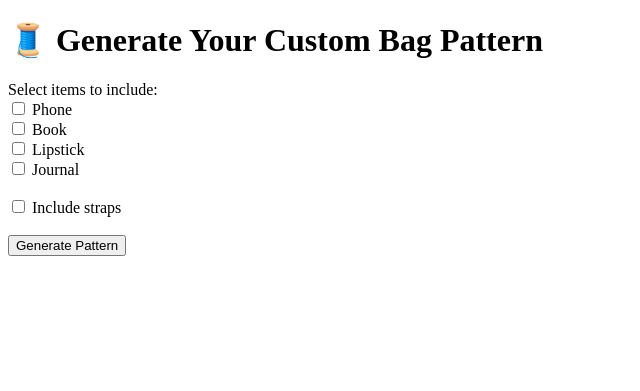
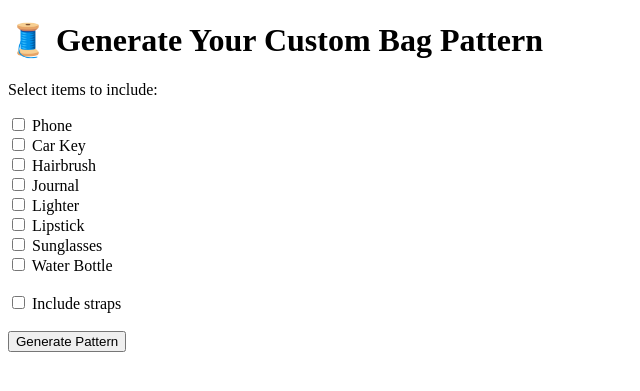
Before and after one commit to kayahirsch/pattern-3d-generator, a Flask app: page / in a window 1280 px wide. Shown: the top 391 px of the page, without its empty margins (0-640 px from the left). Run offline with Flask 3, Linux system fonts and the light colour scheme.

Commit message:
Update index.html

```diff
--- a/templates/index.html
+++ b/templates/index.html
@@ -4,19 +4,23 @@
   <title>3D-to-2D Pattern Generator</title>
 </head>
 <body>
-  <h1>🧵 Generate Your Custom Bag Pattern</h1>
-  <form action="/generate-pattern" method="post">
-    <label>Select items to include:</label><br>
-    <input type="checkbox" name="objects" value="phone"> Phone<br>
-    <input type="checkbox" name="objects" value="book"> Book<br>
-    <input type="checkbox" name="objects" value="lipstick"> Lipstick<br>
-    <input type="checkbox" name="objects" value="journal"> Journal<br><br>
+ <h1>🧵 Generate Your Custom Bag Pattern</h1>
+<form id="patternForm">
+  <p>Select items to include:</p>
 
-    <label>
-      <input type="checkbox" name="include_straps"> Include straps
-    </label><br><br>
+  <label><input type="checkbox" name="objects" value="phone"> Phone</label><br>
+  <label><input type="checkbox" name="objects" value="car_key"> Car Key</label><br>
+  <label><input type="checkbox" name="objects" value="hairbrush"> Hairbrush</label><br>
+  <label><input type="checkbox" name="objects" value="journal"> Journal</label><br>
+  <label><input type="checkbox" name="objects" value="lighter"> Lighter</label><br>
+  <label><input type="checkbox" name="objects" value="lipstick"> Lipstick</label><br>
+  <label><input type="checkbox" name="objects" value="sunglasses"> Sunglasses</label><br>
+  <label><input type="checkbox" name="objects" value="water_bottle"> Water Bottle</label><br>
 
-    <input type="submit" value="Generate Pattern">
-  </form>
+  <br><label><input type="checkbox" name="include_straps"> Include straps</label><br><br>
+
+  <button type="submit">Generate Pattern</button>
+</form>
+
 </body>
 </html>
```
